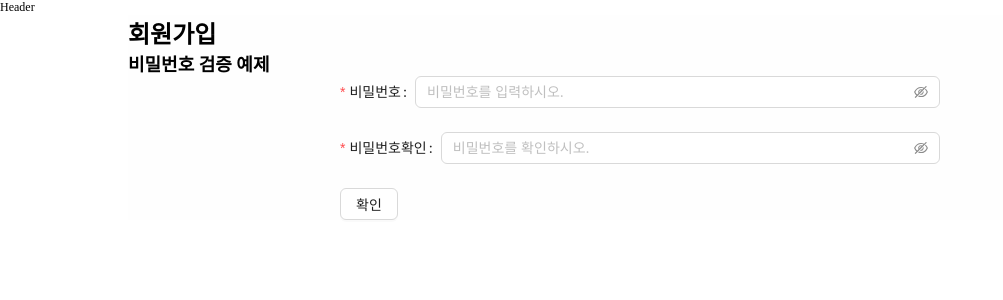
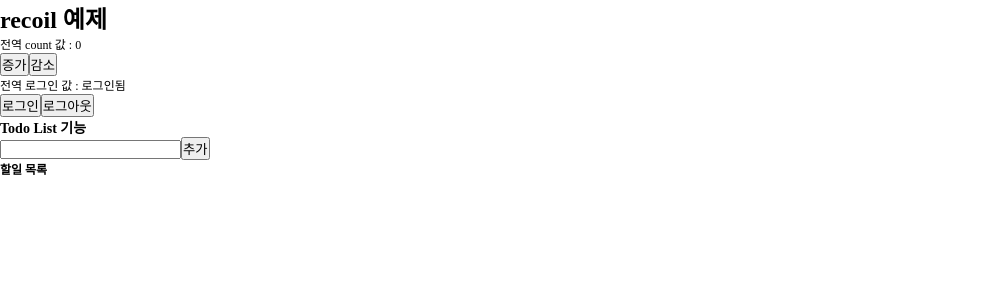
Before and after one commit to sbk283/til_npm, a React (Create React App) app: page /bar in a window 1280 px wide. Shown: the top 300 px of the page, without its empty margins (0-1003 px from the left). Built offline with nearby package versions, Linux system fonts and the light colour scheme.

Commit message:
[docs] Recoil의 이해

```diff
--- a/eslint.config.mjs
+++ b/eslint.config.mjs
@@ -25,7 +25,7 @@
       ...pluginReact.configs.recommended.rules,
       "prettier/prettier": "warn",
       "no-var": "warn",
-      "no-unused-vars": "warn",
+      "no-unused-vars": "off",
       "react/react-in-jsx-scope": "off",
     },
     settings: {
--- a/package.json
+++ b/package.json
@@ -11,11 +11,12 @@
     "antd": "^5.26.7",
     "dayjs": "^1.11.13",
     "moment": "^2.30.1",
-    "react": "^19.1.0",
+    "react": "^18.3.1",
     "react-calendar": "^6.0.0",
-    "react-dom": "^19.1.0",
+    "react-dom": "^18.3.1",
     "react-router-dom": "^7.7.0",
     "react-scripts": "5.0.1",
+    "recoil": "^0.7.7",
     "swiper": "^11.2.10"
   },
   "scripts": {
--- a/src/App.js
+++ b/src/App.js
@@ -1,11 +1,11 @@
-import Header from "./components/layout/Header";
-import JoinPage from "./pages/JoinPage";
+import CounterAtom from "./components/CounterAtom";
+import TodoList from "./components/TodoList";
 
 function App() {
   return (
     <div>
-      <Header />
-      <JoinPage />
+      <CounterAtom />
+      <TodoList />
     </div>
   );
 }
--- /dev/null
+++ b/src/atoms/LoginAtom.js
@@ -0,0 +1,9 @@
+import { atom } from "recoil";
+
+export const LoginAtom = atom({
+  key: "LoginAtom", // state 를 구분하는 역할
+  default: {
+    isLogin: false, // 로그인 상태
+    user: null, // 사용자 정보
+  }, // state 의 초기값
+});
--- /dev/null
+++ b/src/atoms/TodoListAtom.js
@@ -0,0 +1,6 @@
+import { atom } from "recoil";
+
+export const todoListAtom = atom({
+  key: "todoListAtom", // state 를 구분하는 역할
+  default: [], // state 의 초기값
+});
--- /dev/null
+++ b/src/atoms/counterAtom.js
@@ -0,0 +1,6 @@
+import { atom } from "recoil";
+
+export const counterAtom = atom({
+  key: "counterAtom", // state 를 구분하는 역할
+  default: 0, // state 의 초기값
+});
--- /dev/null
+++ b/src/components/CounterAtom.jsx
@@ -0,0 +1,25 @@
+import { useRecoilState } from "recoil";
+import { counterAtom } from "../atoms/counterAtom";
+import { LoginAtom } from "../atoms/LoginAtom";
+
+function CounterAtom() {
+  const [count, setCount] = useRecoilState(counterAtom);
+  const [Login, setLogin] = useRecoilState(LoginAtom);
+  return (
+    <div>
+      <h1>recoil 예제</h1>
+      <div>
+        <p>전역 count 값 : {count}</p>
+        <button onClick={() => setCount(count + 1)}>증가</button>
+        <button onClick={() => setCount(count - 1)}>감소</button>
+      </div>
+      <div>
+        <p>전역 로그인 값 : {Login ? "로그인됨" : "로그인안됨"}</p>
+        <button onClick={() => setLogin(true)}>로그인</button>
+        <button onClick={() => setLogin(false)}>로그아웃</button>
+      </div>
+    </div>
+  );
+}
+
+export default CounterAtom;
--- /dev/null
+++ b/src/components/TodoList.jsx
@@ -0,0 +1,73 @@
+import { useRecoilState } from "recoil";
+import { todoListAtom } from "../atoms/TodoListAtom";
+import { useEffect, useState } from "react";
+
+function TodoList() {
+  const [todo, setTodo] = useRecoilState(todoListAtom);
+  const [text, setText] = useState("");
+
+  useEffect(() => {
+    // 로컬 스토리지에서 todo 데이터를 불러오기
+    const storedTodos = localStorage.getItem("todoList");
+    if (storedTodos) {
+      setTodo(JSON.parse(storedTodos));
+    }
+  }, [setTodo]);
+
+  const add = () => {
+    if (text !== "") {
+      // atom 의 데이터를 업데이트 함.
+      setTodo([...todo, { id: new Date(), title: text, completed: false }]);
+      setText("");
+    }
+  };
+  const deleteTodo = _item => {
+    // 전달 받은 todo 의 id를 비교해서 id 값이 다른 것만 별도로 뽑겠다.
+    // 남는 것은 id 가 다른 것들만 남는다.
+    const arr = todo.filter(item => item.id !== _item.id);
+    setTodo(arr);
+  };
+
+  const toggleTodo = _item => {
+    // item.completed === true ==> false
+    // item.completed === false ==> true
+    const arr = todo.map(item =>
+      item.id === _item.id ? { ...item, completed: !item.completed } : item,
+    );
+    setTodo(arr);
+  };
+
+  return (
+    <div>
+      <h3>Todo List 기능</h3>
+      <div>
+        <input
+          type="text"
+          value={text}
+          onChange={e => setText(e.target.value)}
+        />
+        <button onClick={add}>추가</button>
+      </div>
+      <div>
+        <h4>할일 목록</h4>
+        <ul>
+          {todo.map(item => (
+            <li key={item.id}>
+              <span
+                style={{
+                  textDecoration: item.completed ? "line-through" : "none",
+                }}
+              >
+                {item.title}
+              </span>
+              <button onClick={() => toggleTodo(item)}>완료</button>
+              <button onClick={() => deleteTodo(item)}>삭제</button>
+            </li>
+          ))}
+        </ul>
+      </div>
+    </div>
+  );
+}
+
+export default TodoList;
--- a/src/components/form/JoinForm.jsx
+++ b/src/components/form/JoinForm.jsx
@@ -15,8 +15,8 @@
   // 5. 필수값 안내 매시지 표시하기
   // 6. 각 필드의 입력중인 값 알아내기
   const onFieldsChange = (field, allFields) => {
-    // console.log("Changed field:", field[0].value);
-    // console.log("All fields:", allFields);
+    console.log("Changed field:", field[0].value);
+    console.log("All fields:", allFields);
   };
   // 7. 확인 버튼 선택시 최종 입력값
   const onFinish = value => {
--- a/src/components/form/PwForm.jsx
+++ b/src/components/form/PwForm.jsx
@@ -34,14 +34,7 @@
             name={"password"}
             label="비밀번호"
             required={true}
-            rules={[
-              { required: true, message: "비밀번호는 필수항목입니다." },
-              {
-                pattern:
-                  /^(?=.*[a-z])(?=.*[A-Z])(?=.*\d)(?=.*[!@#$%^&*()\-_=+\[\]{};:'",.<>/?\\|`~])[A-Za-z\d!@#$%^&*()\-_=+\[\]{};:'",.<>/?\\|`~]{8,}$/,
-                message: "비밀번호 형식에 맞지 않습니다.",
-              },
-            ]}
+            rules={[{ required: true, message: "비밀번호는 필수항목입니다." }]}
           >
             <Input.Password
               placeholder="비밀번호를 입력하시오."
--- a/src/index.js
+++ b/src/index.js
@@ -1,7 +1,11 @@
-import React from "react";
 import ReactDOM from "react-dom/client";
+import App from "./App";
 import "./index.css";
-import App from "./App";
+import { RecoilRoot } from "recoil";
 
 const root = ReactDOM.createRoot(document.getElementById("root"));
-root.render(<App />);
+root.render(
+  <RecoilRoot>
+    <App />
+  </RecoilRoot>,
+);
```
Also changed, not shown: 2 other files (tests, documents, lock files or other folders).
